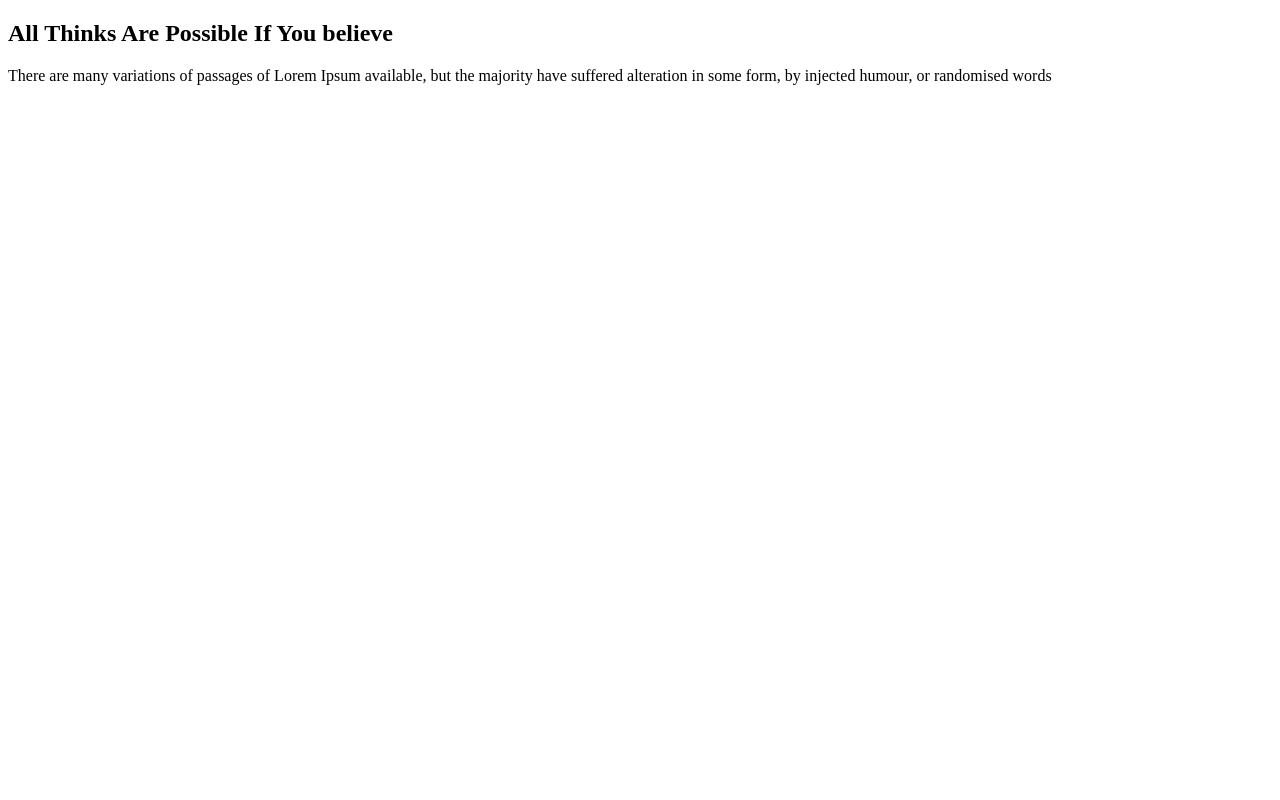
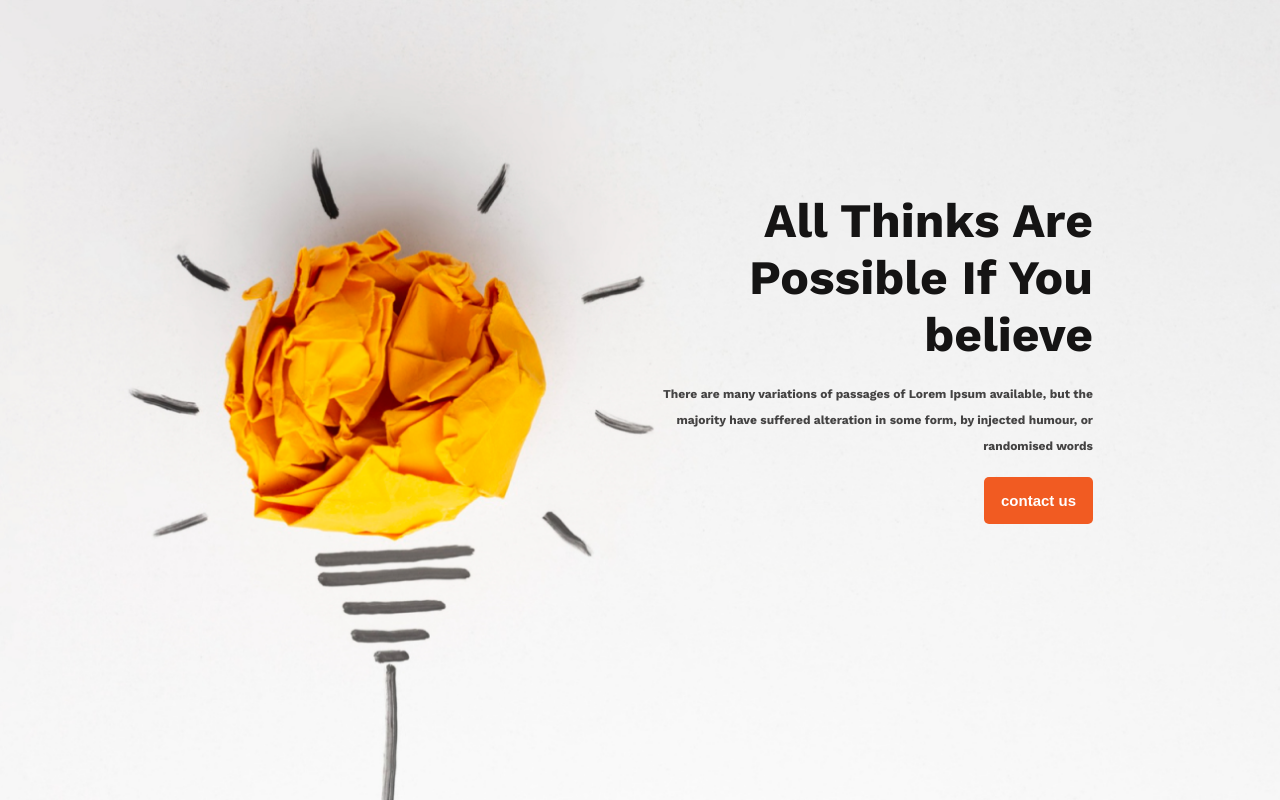
Before and after one commit to Jubayer-Ahmed-Sajid/New-me, a plain HTML site: page index.html in a window 1280 px wide. Drawn offline with nearby package versions, Linux system fonts and the light colour scheme.

Commit message:
header section complered

```diff
--- a/index.html
+++ b/index.html
@@ -4,6 +4,9 @@
     <meta charset="UTF-8">
     <meta name="viewport" content="width=device-width, initial-scale=1.0">
     <title>New year new me</title>
+    <link rel="preconnect" href="https://fonts.googleapis.com">
+<link rel="preconnect" href="https://fonts.gstatic.com" crossorigin>
+<link href="https://fonts.googleapis.com/css2?family=Open+Sans:ital,wght@0,800;1,800&family=Work+Sans:wght@700&display=swap" rel="stylesheet">
     <link rel="stylesheet" href="styles/style.css">
 </head>
 <body>
@@ -12,6 +15,8 @@
         <div class="head-text">
             <h2 class="head-title">All Thinks Are Possible If You believe</h2>
             <p class="section-description">There are many variations of passages of Lorem Ipsum available, but the majority have suffered alteration in some form, by injected humour, or randomised words</p>
+
+            <button class="contact">contact us</button>
         </div>
 
     </header>
--- a/styles/style.css
+++ b/styles/style.css
@@ -0,0 +1,60 @@
+/* Header related styles */
+header {
+    background-image: url(../images/banner/banner1.png);
+    background-repeat: no-repeat;
+    background-size: cover;
+    margin: 0px;
+    height:100vh;
+
+}
+
+.head-text {
+    display: block;
+    text-align: right;
+    padding-left:633px ;
+    padding-right: 187px;
+    padding-top: 192px;
+    padding-bottom: 195px;
+}
+
+
+.head-title {
+    color: #151414;
+    font-size: 48px;
+    font-weight: 700;
+    margin-bottom: 18px;
+
+
+}
+
+/* Shared design */
+body {
+    font-family: Work Sans;
+
+}
+
+.section-description {
+    color: #444343;
+    font-size: 12px;
+    font-weight: 400;
+    line-height: 26px;
+    margin-bottom: 18px;
+
+
+
+}
+
+.contact {
+    color: #FFF;
+    text-align: right;
+    font-size: 15px;
+    font-weight: 600;
+    background-color: #F15B22;
+    border:none;
+    border-radius: 5px;
+    padding: 15px 17px;
+}
+
+* {
+    margin: 0px;
+}
```
